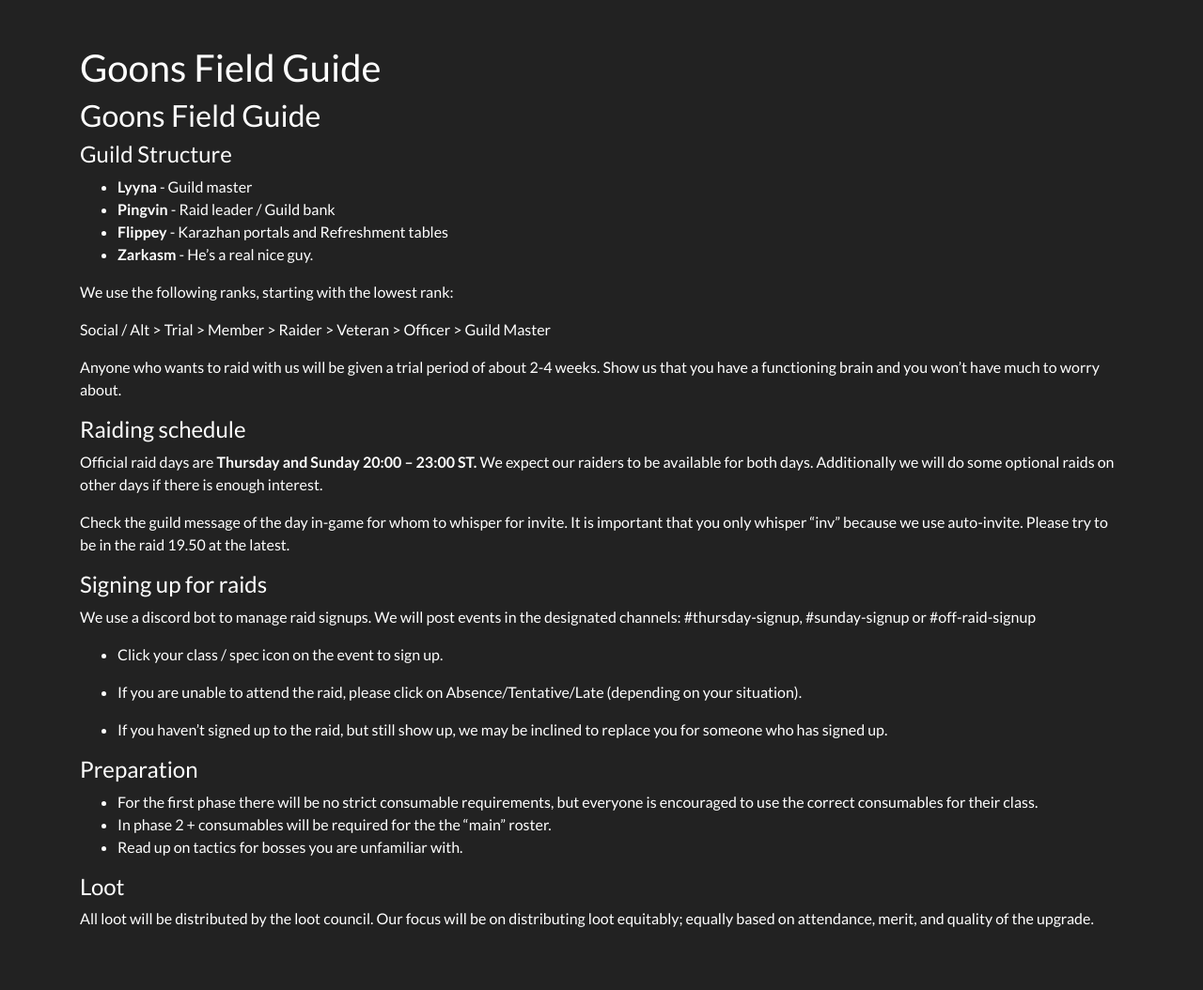
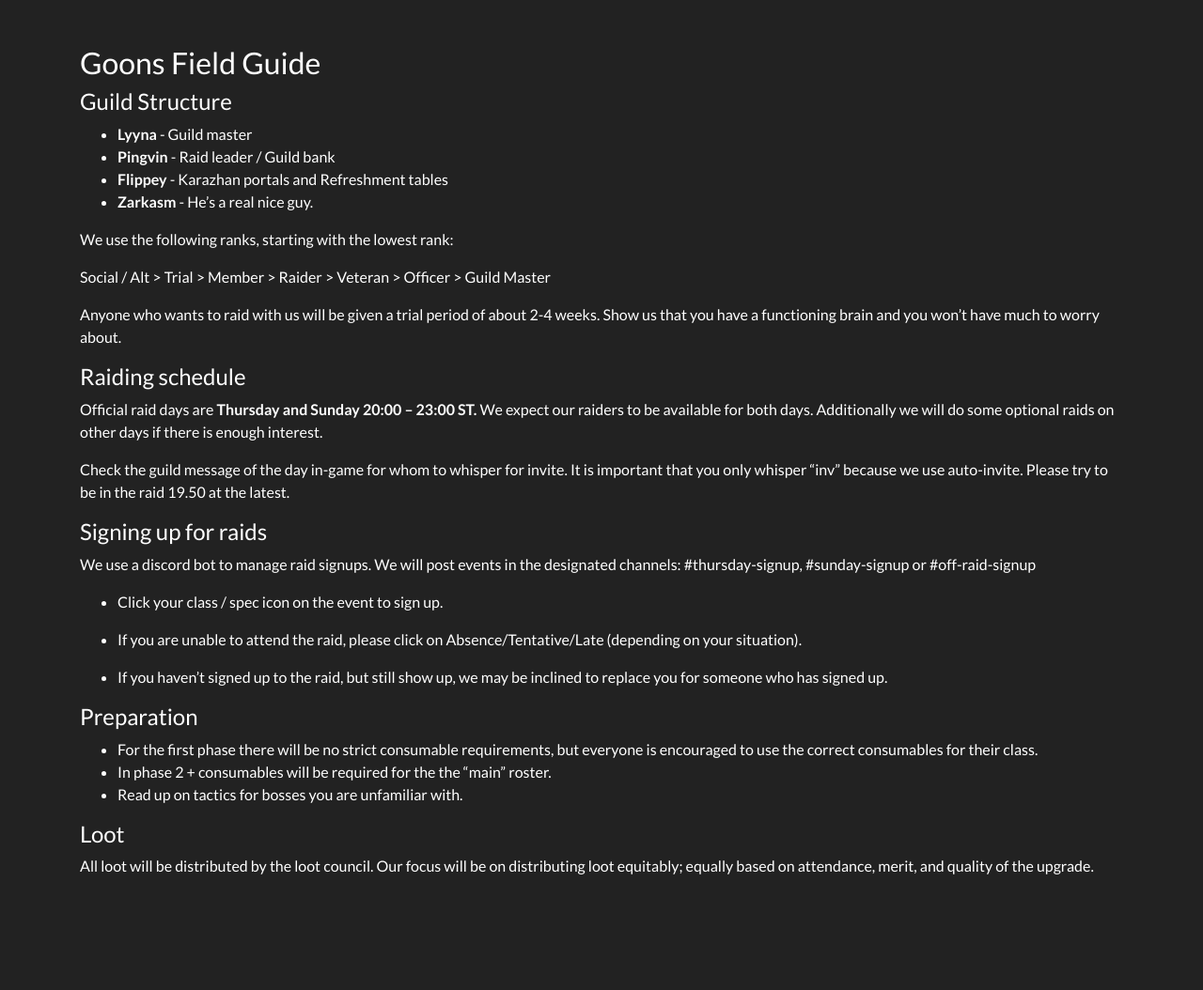
Before and after one commit to goons-classic/goons-classic.github.io, a Jekyll site: the page built from index.md, in a window 1280 px wide. Shown: the whole page at 94% size. Built offline with Jekyll 4.4.1, drawn with Linux system fonts in a browser that asks for light colours; our own code applies the rules of GitHub Pages for plain Markdown files; after the commit the page ends 998 px from its top, so only the background shows below that.

Commit message:
Update home.html

```diff
--- a/_layouts/home.html
+++ b/_layouts/home.html
@@ -4,13 +4,7 @@ layout: default
 
 <div>
 
-  {%- if page.title -%}
-  <header>
-    <h1>{{ page.title }}</h1>
-  </header>
-  {%- endif -%}
-
-  <section>
+   <section>
     {{ content }}
   </section>
 
```
